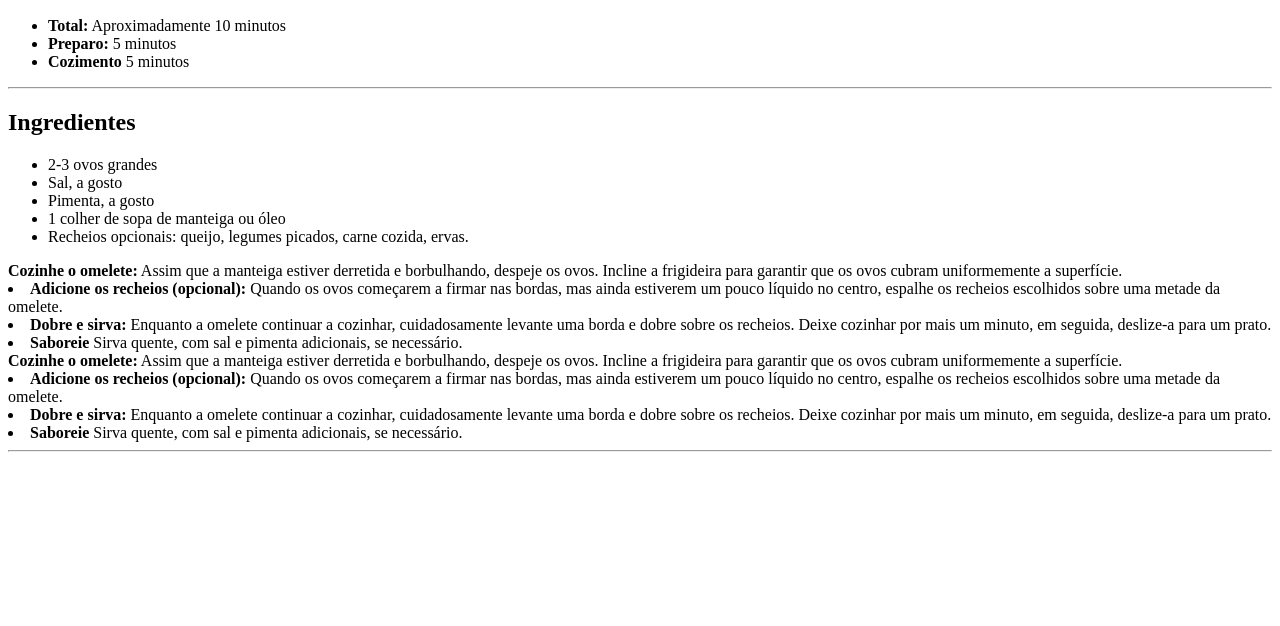
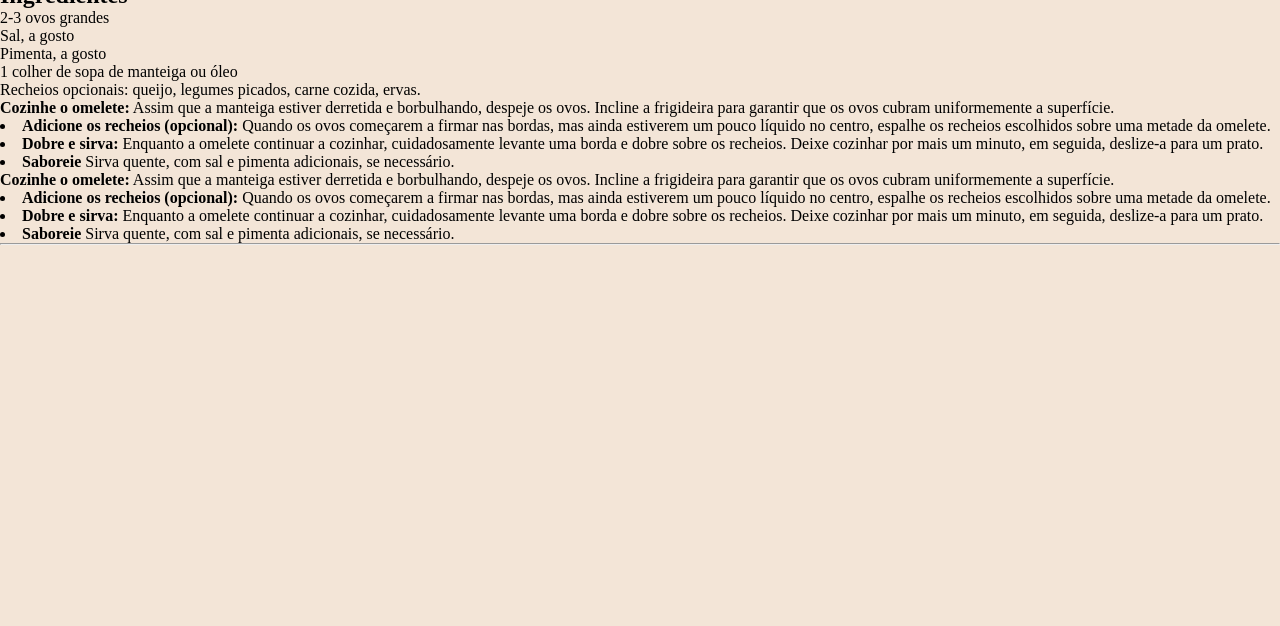
Before and after one commit to DaviMartins12C/receitas, a plain HTML site: page index.html in a window 1280 px wide. Shown: the part 174-800 px from the top of the page. Drawn offline with Linux system fonts and the light colour scheme.

Commit message:
primeiro commit no CSS

```diff
--- a/index.html
+++ b/index.html
@@ -4,6 +4,10 @@
     <meta charset="UTF-8">
     <meta http-equiv="X-UA-Compatible" content="IE=edge">
     <meta name="viewport" content="width=device-width, initial-scale=1.0">
+    <link rel="preconnect" href="https://fonts.googleapis.com">
+    <link rel="preconnect" href="https://fonts.gstatic.com" crossorigin>
+    <link href="https://fonts.googleapis.com/css2?family=Lora:ital,wght@0,400..700;1,400..700&display=swap" rel="stylesheet">
+    <link rel="stylesheet" href="style.css">
     <title>receitas</title>
 </head>
 <body>
--- /dev/null
+++ b/style.css
@@ -0,0 +1,10 @@
+* {
+    margin: 0;
+    padding: 0;
+    box-sizing: border-box;
+    -webkit-font-smoothing: antialiased;
+}
+
+body{
+    background-color: #f3e5d7;
+}
```
